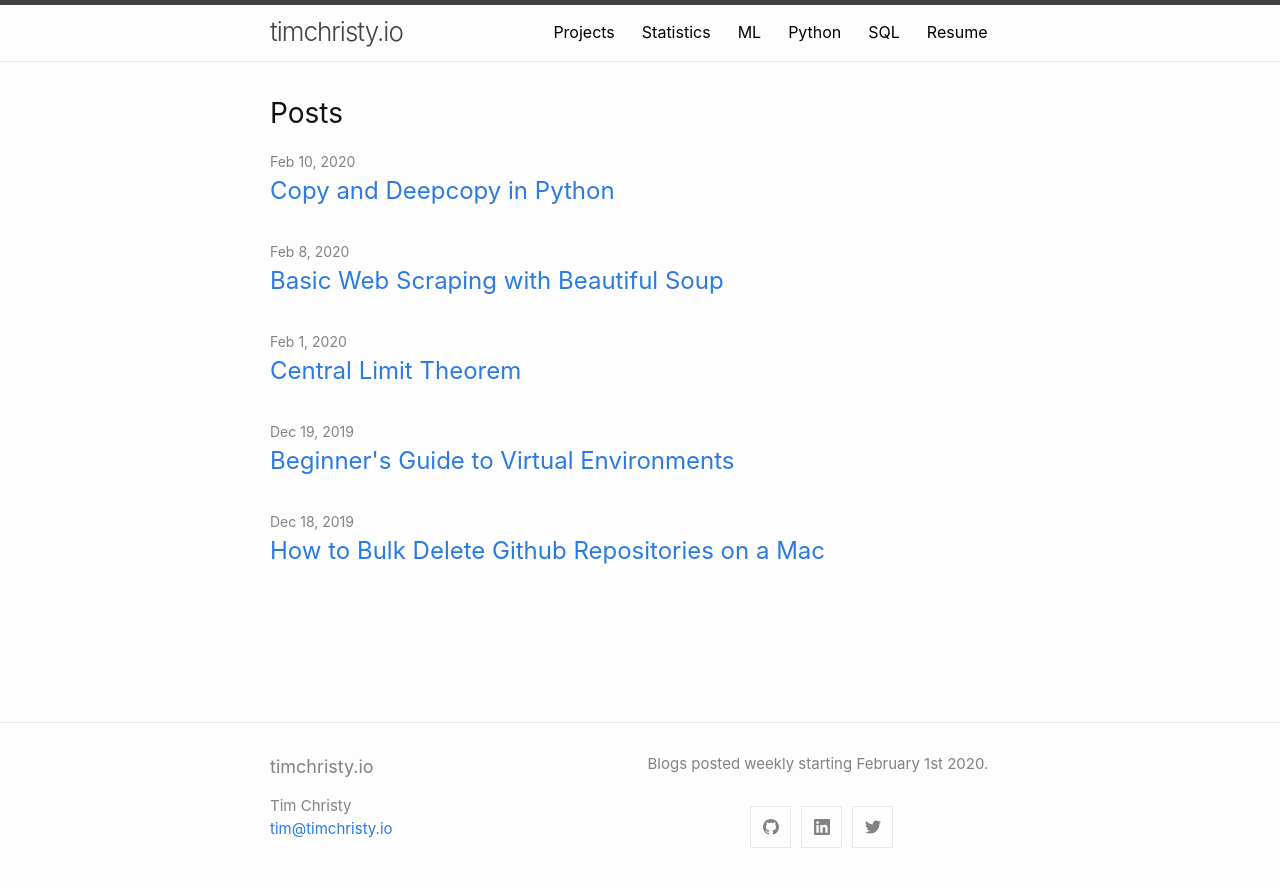
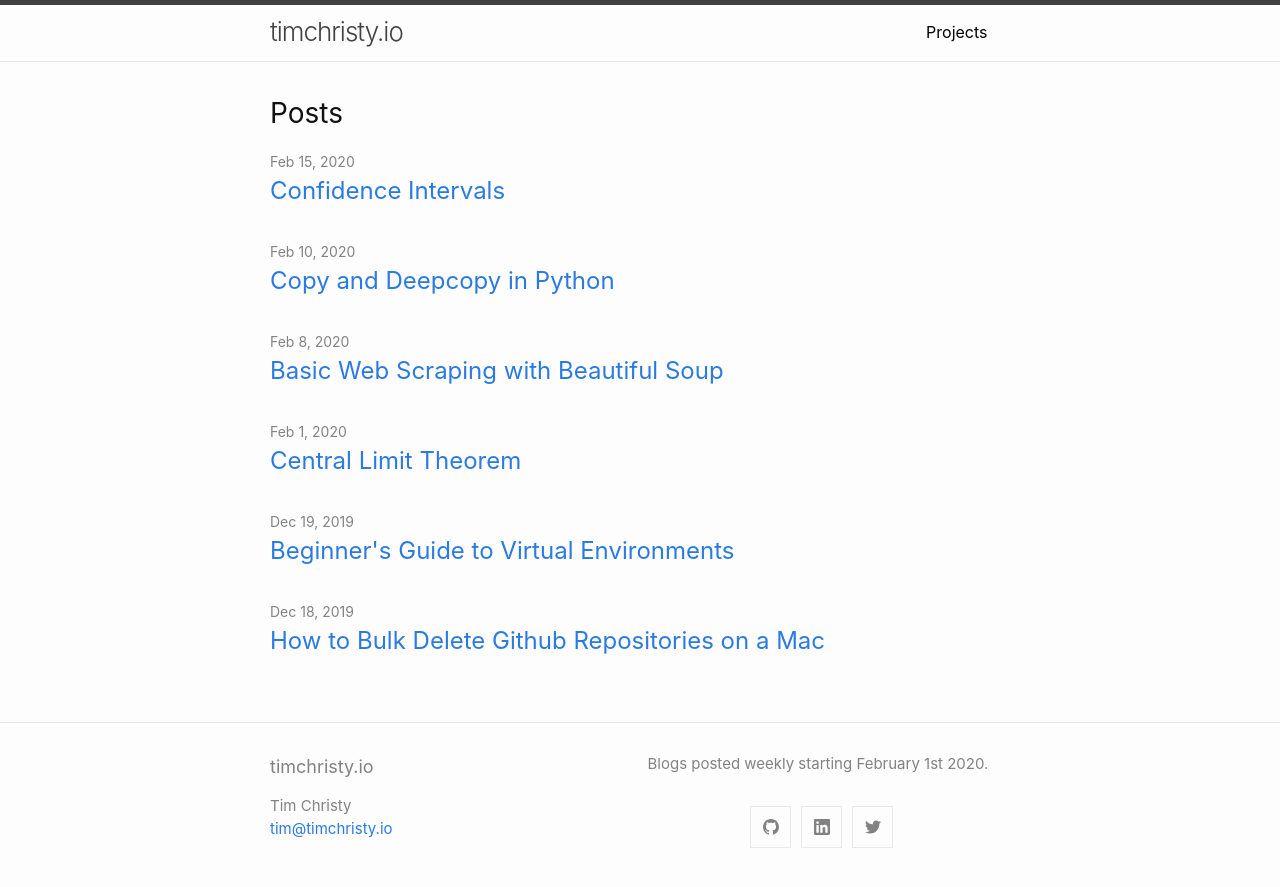
Before and after one commit to tim-christy/temp, a Jekyll site: the page built from index.md, in a window 1280 px wide. Shown: the top 887 px of the page. Built offline with Jekyll 4.4.1, drawn with Linux system fonts in a browser that asks for light colours.

Commit message:
removing topics for now

```diff
--- a/_includes/header.html
+++ b/_includes/header.html
@@ -21,11 +21,11 @@
           <div class="navbar-inner">
             <div class="container">
                 <a href="/projects/projects" style="color:black">Projects</a> &nbsp&nbsp&nbsp&nbsp
-                  <a href="/prob_and_stats/probability-and-statistics" style="color:black">Statistics</a> &nbsp&nbsp&nbsp&nbsp
-                  <a href="/ML/ML" style="color:black">ML</a> &nbsp&nbsp&nbsp&nbsp
-                  <a href="/python/python" style="color:black">Python</a> &nbsp&nbsp&nbsp&nbsp
-                  <a href="/SQL/sql" style="color:black">SQL</a> &nbsp&nbsp&nbsp&nbsp
-                  <a href="/resume/resume" style="color:black">Resume</a> &nbsp&nbsp&nbsp&nbsp
+                  <!-- <a href="/prob_and_stats/probability-and-statistics" style="color:black">Statistics</a> &nbsp&nbsp&nbsp&nbsp -->
+                  <!-- <a href="/ML/ML" style="color:black">ML</a> &nbsp&nbsp&nbsp&nbsp -->
+                  <!-- <a href="/python/python" style="color:black">Python</a> &nbsp&nbsp&nbsp&nbsp -->
+                  <!-- <a href="/SQL/sql" style="color:black">SQL</a> &nbsp&nbsp&nbsp&nbsp -->
+                  <!-- <a href="/resume/resume" style="color:black">Resume</a> &nbsp&nbsp&nbsp&nbsp -->
 
         <!-- <div class="trigger">
           {%- for path in page_paths -%}
```
Also changed, not shown: _posts/2020-02-15-confidence-intervals.md (added).
